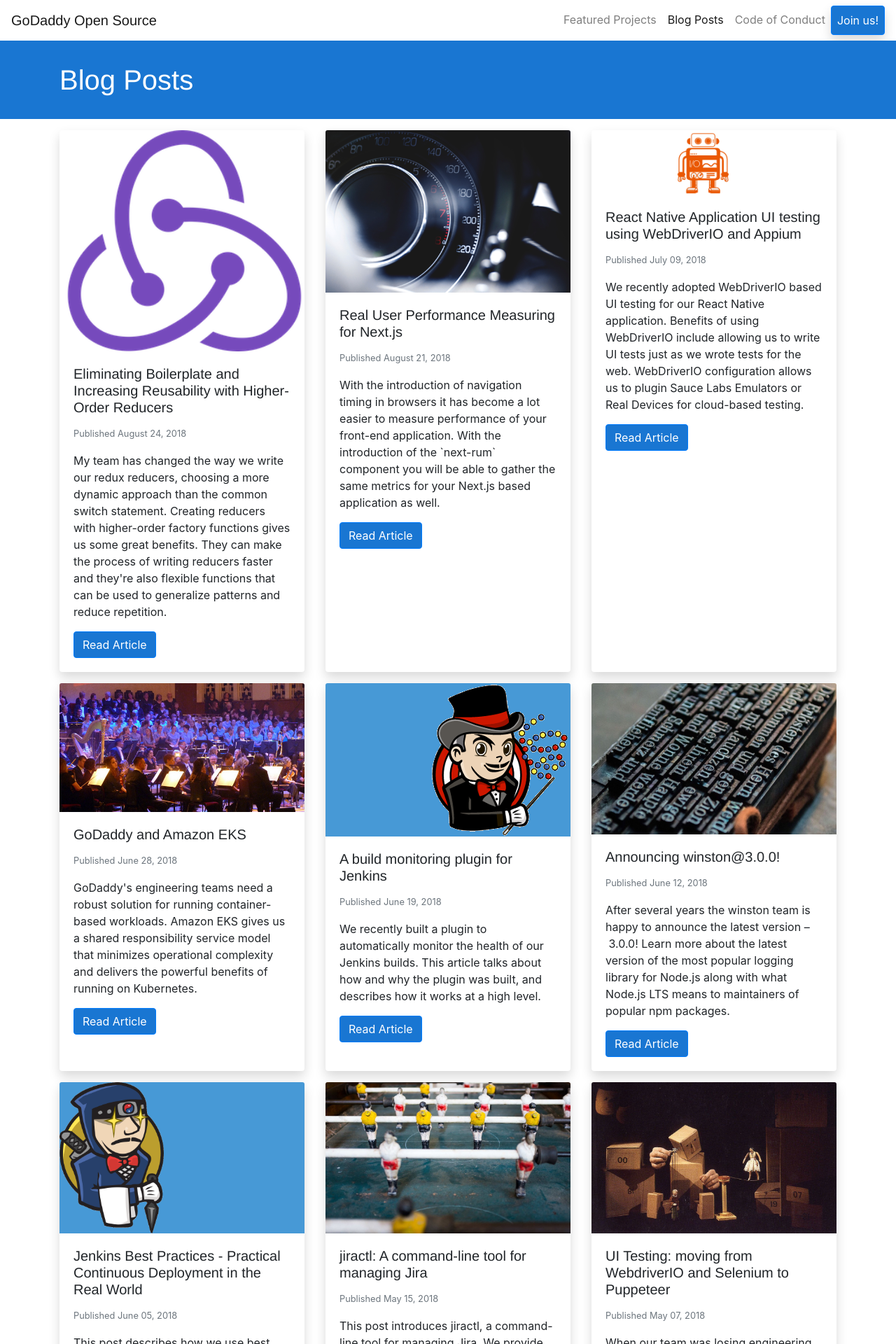
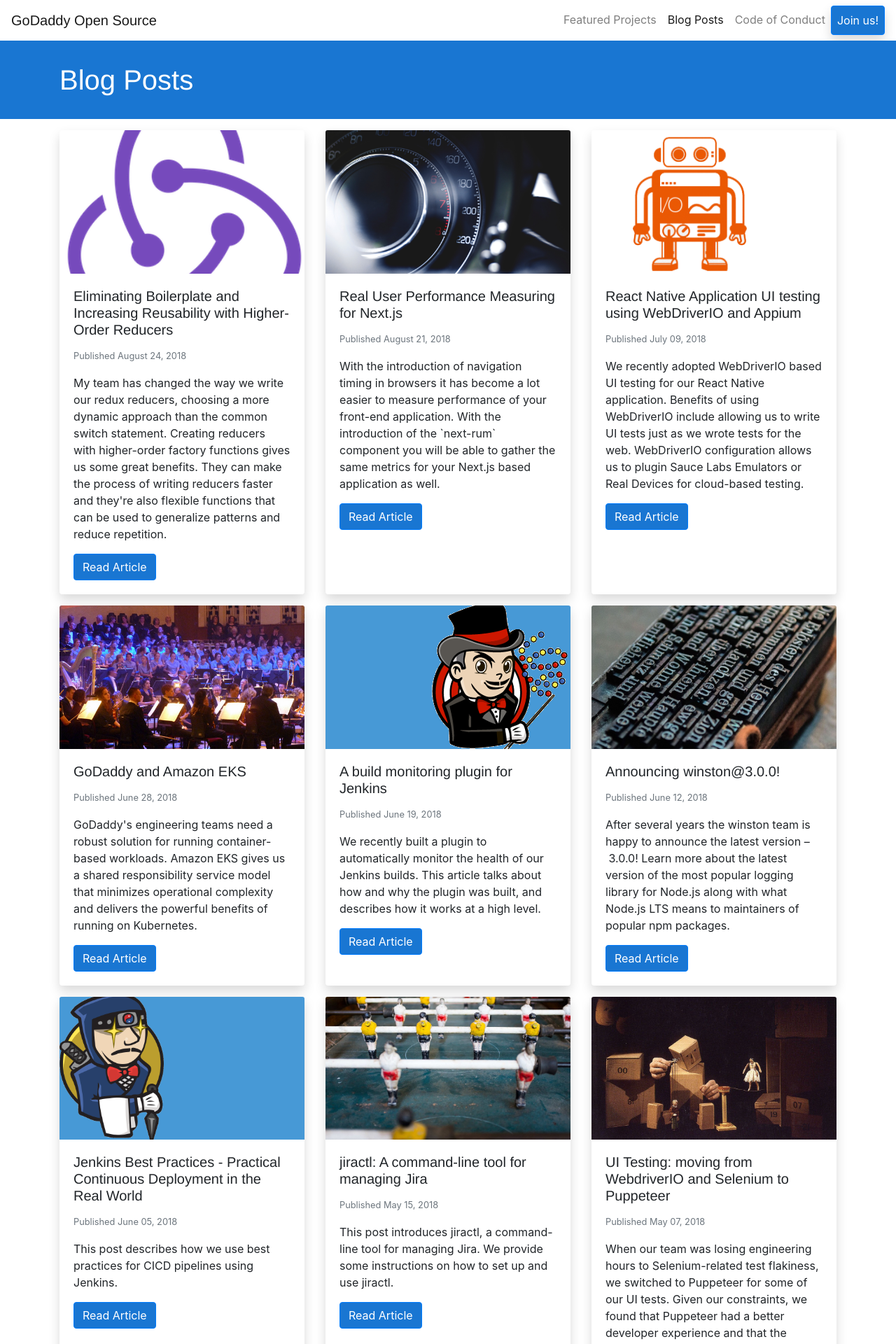
Before and after one commit to godaddy/godaddy.github.io, a Jekyll site: the page built from blog-posts.html, in a window 1280 px wide. Shown: the top 1920 px of the page at 70% size. Built offline with Jekyll 4.4.1, drawn with Linux system fonts in a browser that asks for light colours; nearby versions of some CDN libraries; some web fonts are replaced.

Commit message:
feat: contrain blog post card featured image height (#70)

```diff
--- /dev/null
+++ b/_includes/component/post-card.html
@@ -0,0 +1,16 @@
+<div class="card card--post mb-3 shadow hoverable border-0">
+  <img class="card-img-top" src="{{ post.cover }}" alt="Article featured image">
+  <div class="card-body">
+    <h5 class="card-title text-font-headline">{{ post.title }}</h5>
+
+    <p class="card-text">
+      <small class="text-muted">Published {{ post.date | date: '%B %d, %Y' }}</small>
+    </p>
+
+    <p class="card-text">{{ post.excerpt }}</p>
+
+    <a href="{{ post.url }}" class="btn btn-primary" title="{{ post.title }}" role="button">
+      Read Article
+    </a>
+  </div>
+</div>
--- a/_stylesheets/appstyles.scss
+++ b/_stylesheets/appstyles.scss
@@ -24,6 +24,7 @@
 @import 'components/button';
 @import 'components/card';
 @import 'components/masthead';
+@import 'components/post-card';
 @import 'components/project-card';
 
 /* Pages */
--- /dev/null
+++ b/_stylesheets/components/_post-card.scss
@@ -0,0 +1,16 @@
+// -----------------------------------------------------------------------------
+// This file contains styles for the blog post card component
+// -----------------------------------------------------------------------------
+
+.card--post {
+  .card-img-top {
+    width: 100%;
+    height: 140px;
+    object-fit: cover;
+  }
+  @media (min-width: 768px) {
+    .card-img-top {
+      height: 16vw;
+    }
+  }
+}
--- a/blog-posts.html
+++ b/blog-posts.html
@@ -8,22 +8,9 @@
 <div class="card-deck">
   {% for post in site.posts %}
     {% assign mod = forloop.index | modulo: 3 %}
-    <div class="card mb-3 shadow hoverable border-0">
-      <img class="card-img-top" src="{{ post.cover }}" alt="Article featured image">
-      <div class="card-body">
-        <h5 class="card-title text-font-headline">{{ post.title }}</h5>
 
-        <p class="card-text">
-          <small class="text-muted">Published {{ post.date | date: '%B %d, %Y' }}</small>
-        </p>
+    {% include component/post-card.html post=post %}
 
-        <p class="card-text">{{ post.excerpt }}</p>
-
-        <a href="{{ post.url }}" class="btn btn-primary" title="{{ post.title }}" role="button">
-          Read Article
-        </a>
-      </div>
-    </div>
     {% if mod == 0 %}
     <div class="w-100 d-none d-sm-block"><!-- wrap every 3 on md--></div>
     {% endif %}
```
